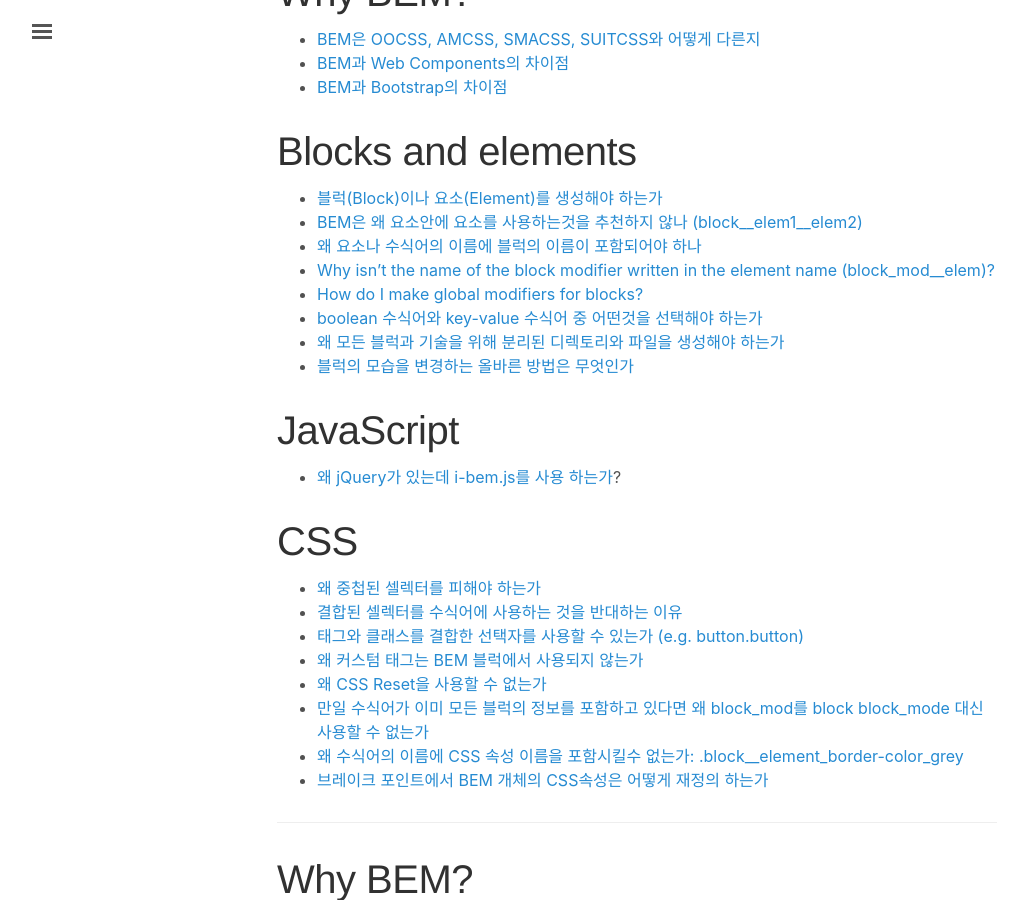
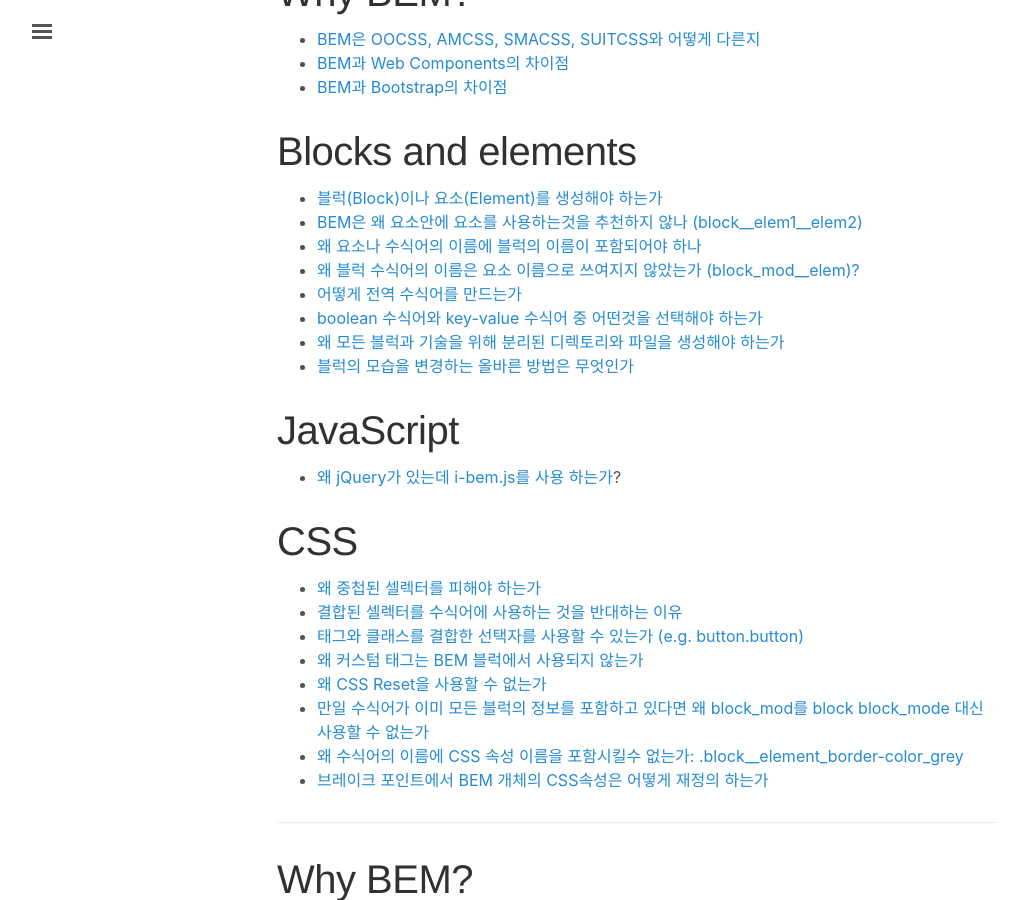
Before and after one commit to seongbeom/seongbeom.github.io, a Jekyll site: the page built from _posts/2016-12-16-bem-faq.md, in a window 1280 px wide and 900 px high, scrolled down 345 px. Shown: the whole window, without its empty margins (3-1031 px from the left). Built offline with Jekyll 4.4.1, drawn with Linux system fonts in a browser that asks for light colours; comment, search, counter and statistics services are not loaded; some of the changed text lies outside the part shown.

Commit message:
Add bem faq

```diff
--- a/_posts/2016-12-16-bem-faq.md
+++ b/_posts/2016-12-16-bem-faq.md
@@ -16,8 +16,8 @@
 * [블럭(Block)이나 요소(Element)를 생성해야 하는가](#Should-I-create-a-block-or-an-element)
 * [BEM은 왜 요소안에 요소를 사용하는것을 추천하지 않나 (block__elem1__elem2)](#Why-does-BEM-not-recommend-using-elements-within-elements)
 * [왜 요소나 수식어의 이름에 블럭의 이름이 포함되어야 하나](#Why-include-the-block-name-in-modifier-and-element-names)
-* [Why isn't the name of the block modifier written in the element name (block_mod__elem)?](#Why-isnt-the-name-of-the-block-modifier-written-in-the-element-name)
-* [How do I make global modifiers for blocks?](#How-do-I-make-global-modifiers-for-blocks)
+* [왜 블럭 수식어의 이름은 요소 이름으로 쓰여지지 않았는가 (block_mod__elem)?](#Why-isnt-the-name-of-the-block-modifier-written-in-the-element-name)
+* [어떻게 전역 수식어를 만드는가](#How-do-I-make-global-modifiers-for-blocks)
 * [boolean 수식어와 key-value 수식어 중 어떤것을 선택해야 하는가](#How-should-I-choose-between-a-boolean-modifier-and-a-key-value-modifier)
 * [왜 모든 블럭과 기술을 위해 분리된 디렉토리와 파일을 생성해야 하는가](#Why-create-separate-directories-and-files-for-every-block-and-technology)
 * [블럭의 모습을 변경하는 올바른 방법은 무엇인가](#What-is-the-correct-way-to-modify-the-appearance-of-every-block-instance-on a-page)
@@ -165,7 +165,8 @@
 디버깅 단계에서의 전역 검색 결과를 비교해보자.
 `active` 라는 수식어를 찾아보자. 만약 짧은 표기 (`active`)가 사용됐다면, 검색 결과는 `active` 를 포함하는 모든 가능한 조합들과 HTML 조각들을 보여줄 것이다. 반면 BEM 추천 방식의 수식어 표기법은 이미 블럭 이름을 포함하고 있고, 수식어의 이름은 고유하기 때문에 검색 결과는 오직 관련된 코드 조각들만 보여줄 것이다.
 
-## Why isn't the name of the block modifier written in the element name (block_mod__elem)?
+
+## 왜 블럭 수식어의 이름은 요소 이름으로 쓰여지지 않았는가 (block_mod__elem)
 {: #Why-isnt-the-name-of-the-block-modifier-written-in-the-element-name}
 
 요소는 블럭의 통합된 부분이지만, 수식어는 그렇지 않다. 오직 블럭 이름만이 요소를 위한 네임스페이스를 지정할 수 있다.
@@ -182,7 +183,7 @@
 
 * 수식어는 블럭이나 요소의 상태를 결정한다, 이것은 자바스크립트의 실행동한 변경될 수 있다.
 
-## 전역 수식어를 만드는 방법은 무엇인가
+## 어떻게 전역 수식어를 만드는가
 {: #How-do-I-make-global-modifiers-for-blocks}
 
 BEM은 전역적인 수식어에 대한 개념을 수용하지 않는다 - 수식어는 항상 어떤 특정한 BEM 개체에 속해야 한다.
```
